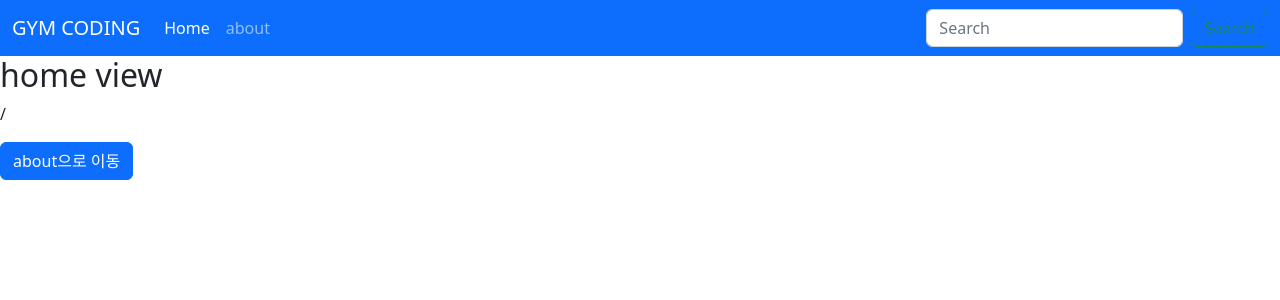
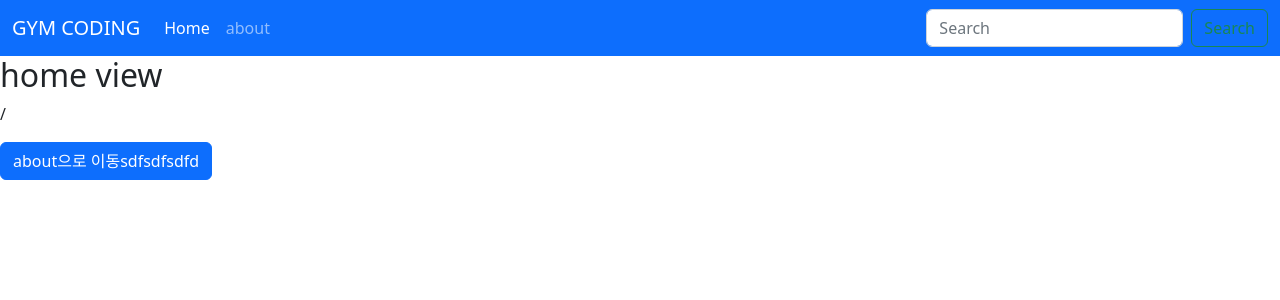
Before and after one commit to Lotte-Danuri/LuxOnFront, a Vue app: page / in a window 1280 px wide. Shown: the top 300 px of the page. Built offline with nearby package versions, Linux system fonts and the light colour scheme.

Commit message:
test commit

```diff
--- a/src/views/HomeView.vue
+++ b/src/views/HomeView.vue
@@ -3,7 +3,7 @@
     <h2>home view</h2>
     <p>{{ $route.path }}</p>
     <button class="btn btn-primary" @click="$router.push('/about')">
-      about으로 이동
+      about으로 이동sdfsdfsdfd
     </button>
   </div>
 </template>
```
